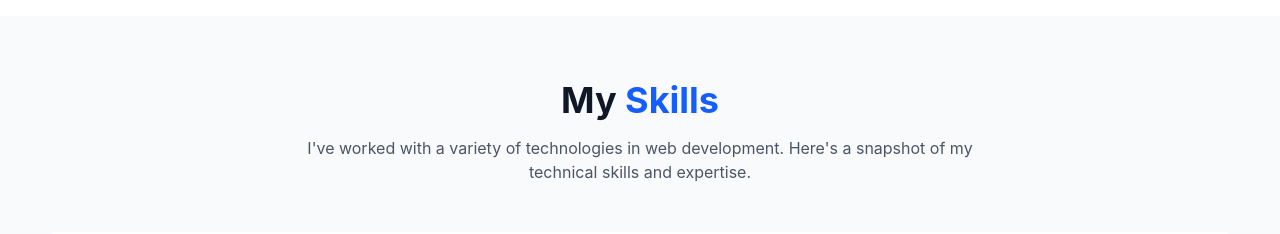
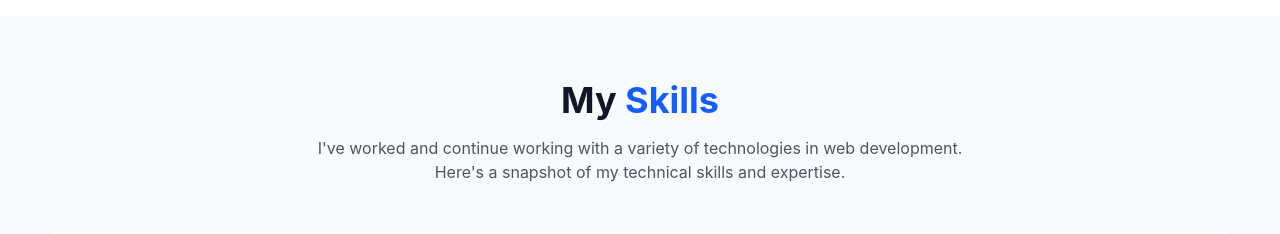
Before and after one commit to deepgeek101/my-personal-portfolio, a React (Vite) app: page / in a window 1280 px wide. Shown: the part 1520-1754 px from the top of the page. Built offline with nearby package versions, Linux system fonts and the light colour scheme.

Commit message:
Make minor change in Skills section

```diff
--- a/src/components/sections/Skills.jsx
+++ b/src/components/sections/Skills.jsx
@@ -26,7 +26,7 @@ const Skills = () => {
           My <span className='text-blue-600 dark:text-blue-400'>Skills</span>
         </h2>
         <p className='text-gray-600 dark:text-gray-400 text-center max-w-2xl mx-auto mb-12'>
-          I've worked with a variety of technologies in web development. Here's
+          I've worked and continue working with a variety of technologies in web development. Here's
           a snapshot of my technical skills and expertise.
         </p>
 
```
